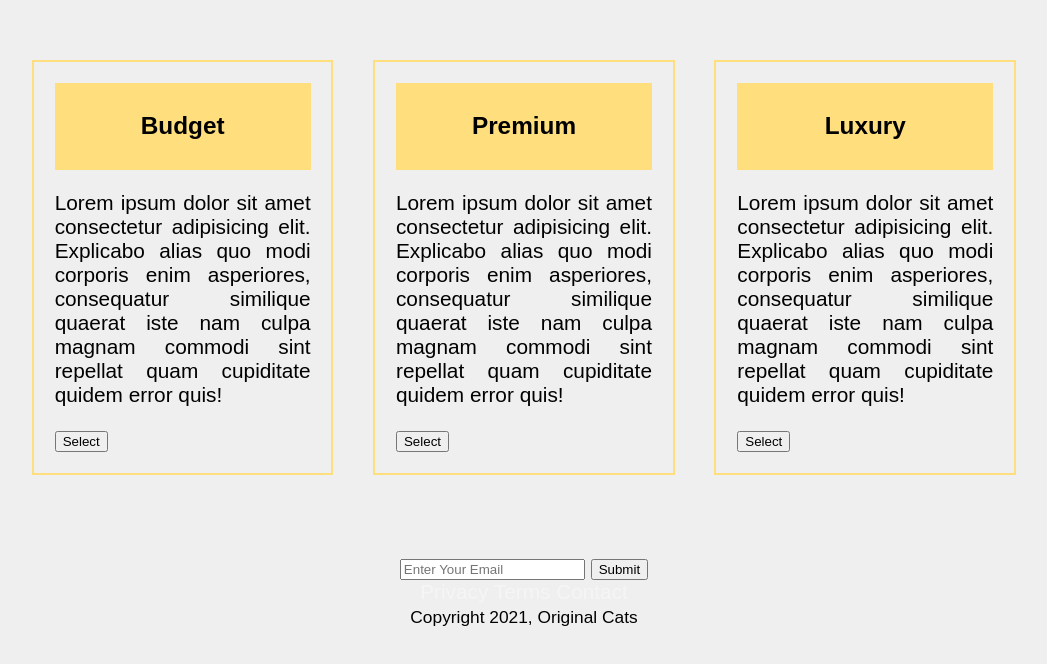
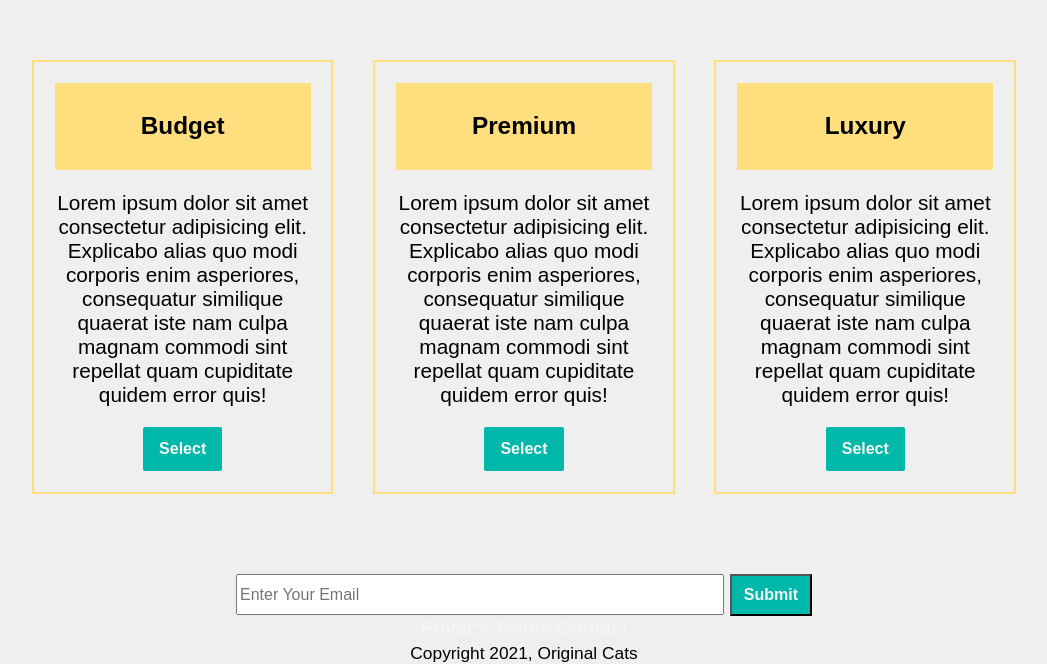
Before and after one commit to WilAm1/product_landing_page, a plain HTML site: page index.html in a window 1280 px wide. Shown: the part 1614-2278 px from the top of the page, without its empty margins (116-1163 px from the left). Before the commit the page ends 2242 px from the top, so only its background shows below. Drawn offline with Linux system fonts and the light colour scheme.

Commit message:
Publish on github

```diff
--- a/index.html
+++ b/index.html
@@ -78,8 +78,8 @@
 
         <div class="input-form">
             <form action="#" method="get">
-                <input type="email" name="email" id="email" placeholder="Enter Your Email">
-                <button type="submit" id="submit">Submit</button>
+                <input class="email" type="email" name="email" id="email" placeholder="Enter Your Email">
+                <button type="submit" id="submit" class="submit">Submit</button>
             </form>
         </div>
 
--- a/styles.css
+++ b/styles.css
@@ -77,7 +77,7 @@ section.describe {
 
 .price {
     width: 25%;
-    text-align: justify;
+    text-align: center;
     margin: 0 auto;
     border: solid 2px #ffde7d;
     padding: 1em;
@@ -90,5 +90,29 @@ section.describe {
     padding: 5px;
 }
 
+.submit {
+    padding: 10px 12px;
+    font: 1rem Arial;
+    background-color: #00b8a9;
+    color: whitesmoke;
+    font-weight: bold;
+}
+
+input.email {
+    width: 30rem;
+    height: 2.2rem;
+    font-size: 1rem;
+}
+
+.btn {
+    color: whitesmoke;
+    background-color: #00b8a9;
+    padding: .8rem 1rem;
+    font-size: 1rem;
+    border-radius: 2px;
+    border: none;
+    font-weight: 600;
+}
+
 
 /* Classes */
```
